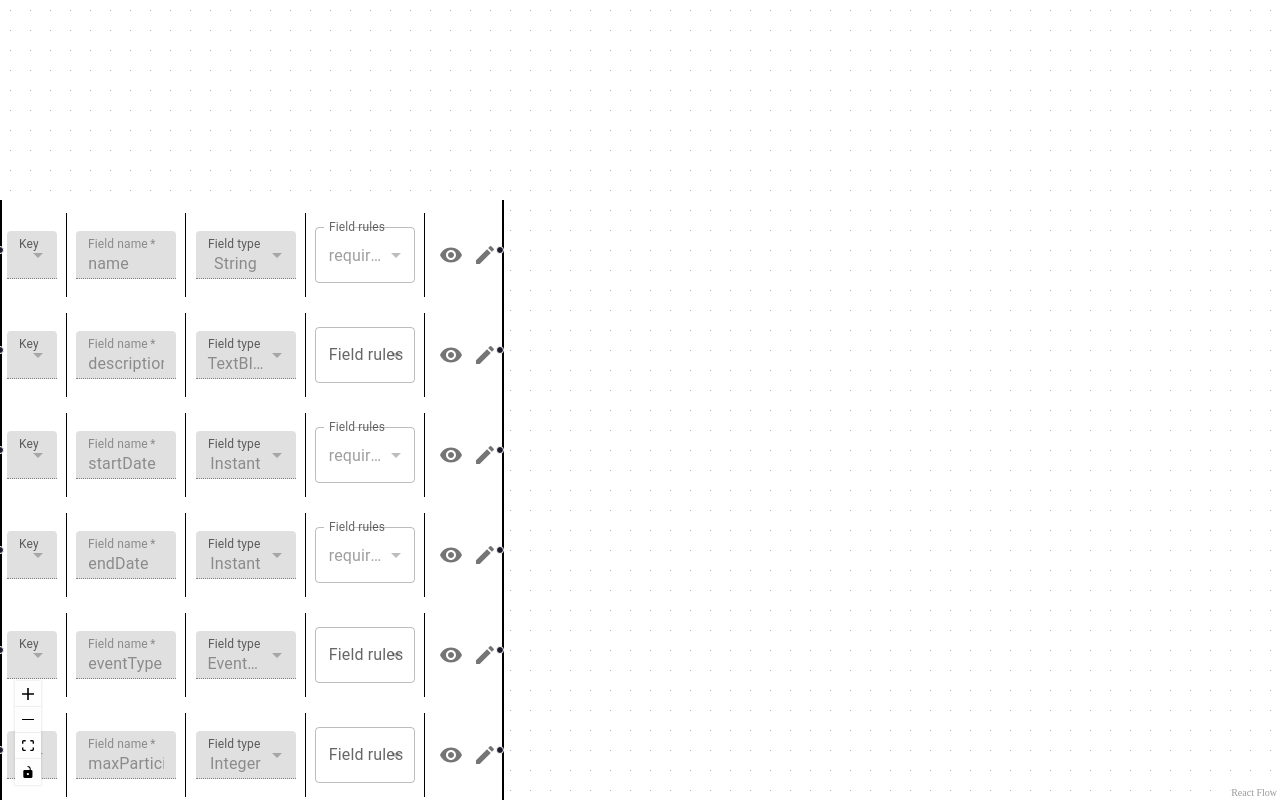
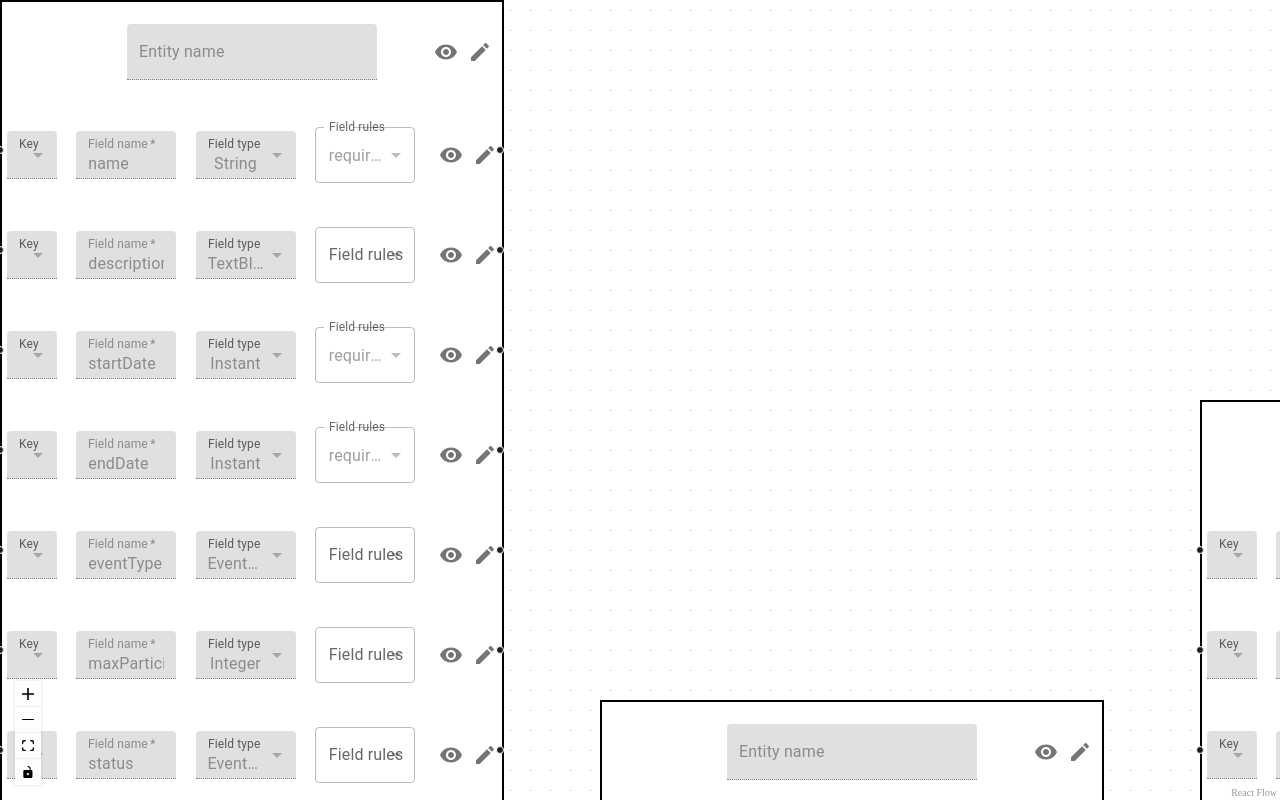
Before and after one commit to BTrifonov/er-diagram-editor, a React (Vite) app in the folder app/: page / in a window 1280 px wide. Built offline with nearby package versions, Linux system fonts and the light colour scheme.

Commit message:
Fixed issue with react flow node renderingm, working version without relationships

```diff
--- a/app/src/components/EntityField.tsx
+++ b/app/src/components/EntityField.tsx
@@ -12,6 +12,9 @@ import FieldTypeMenu from './FieldTypeMenu';
 import FieldKeyMenu from './FieldKeyMenu';
 import FieldValidateRulesMenu from './FieldValidateRulesMenu';
 
+
+//TODO: MUI dividers probably not the best solution in dragging and panning context
+//TODO: Consider using something simpler as svgs
 export default function EntityField({
     fieldName, setFieldName,
     fieldType, setFieldType,
@@ -71,12 +74,12 @@ export default function EntityField({
             </Box>
 
             {/* ------------------------------------------------------------------------------*/}
-            <Divider
+            {/* <Divider
                 orientation="vertical"
                 variant="middle"
                 flexItem
                 sx={{marginLeft: '1%', marginRight: '1%', backgroundColor: 'black'}}
-            />
+            /> */}
            {/* ------------------------------------------------------------------------------*/}
             <Box
                 sx={{
@@ -92,15 +95,13 @@ export default function EntityField({
                 />
             </Box>
             {/* ------------------------------------------------------------------------------*/}
-
-            <Divider
+            {/* <Divider
                 orientation="vertical"
                 variant="middle"
                 flexItem
-                sx={{marginLeft: '1%', marginRight: '1%', backgroundColor: 'black'}}
+                sx={{marginLeft: '1%', marginRight: '1%', backgroundColor: 'black', willChange:'transform'}}
             />
-
-
+             */}
             {/* ------------------------------------------------------------------------------*/}
             <Box
                 sx={{width:'20%'}}
@@ -116,13 +117,12 @@ export default function EntityField({
             </Box>
 
             {/* ------------------------------------------------------------------------------*/}
-            <Divider
+            {/* <Divider
                 orientation="vertical"
                 variant="middle"
                 flexItem
                 sx={{marginLeft: '1%', marginRight: '1%', backgroundColor: 'black'}}
-            />
-
+            />  */}
             {/* ------------------------------------------------------------------------------*/}
             <Box sx={{width: '20%'}}>
                 <FieldValidateRulesMenu
@@ -137,14 +137,14 @@ export default function EntityField({
 
 
             {/* ------------------------------------------------------------------------------*/}
-            <Divider
+            {/* <Divider
                 orientation="vertical"
                 variant="middle"
                 flexItem
                 sx={{marginLeft: '1%', marginRight: '1%', backgroundColor: 'black'}}
             />
 
-
+             */}
             <ModeSelector
                 editMode={editMode}
                 setEditMode={setEditMode}
--- a/app/src/components/EntityNode.tsx
+++ b/app/src/components/EntityNode.tsx
@@ -1,7 +1,10 @@
 import { Entity } from "../types/entityTypes"
 import EntityFieldNode from "./EntityFieldNode"
 import React from "react";
-import EntityHeader from "./EntityHeader";
+
+import { Box, TextField, useTheme } from "@mui/material";
+import ModeSelector from "./ModeSelector";
+
 
 interface EntityData {
     entity: Entity
@@ -18,8 +21,31 @@ interface EntityFlowNodeProps {
  * @param param0
  */
 export function EntityNode({id, data, isConnectable}:EntityFlowNodeProps) {
+    const theme = useTheme();
+
+    const [editMode, setEditMode] = React.useState<boolean>(false);
+    const [visibilityMode, setVisibilityMode] = React.useState<boolean>(false);
+    const [entityNameInput, setEntityNameInput] = React.useState<string>("");
+
     let entityFieldId: number = 0;
     const [entityCount, setEntityCount] = React.useState<number>(0);
+
+    React.useEffect(()=>{
+        if(data && data.entity)
+            setEntityNameInput(data.entity.name)
+    }, []);
+
+
+    function triggerEditMode() {
+        setVisibilityMode(false);
+        setEditMode(true);
+
+    }
+
+    function triggerVisibilityMode() {
+        setEditMode(false);
+        setVisibilityMode(true);
+    }
 
     React.useEffect(()=>{
         if(data && data.entity && data.entity.fields)
@@ -29,17 +55,63 @@ export function EntityNode({id, data, isConnectable}:EntityFlowNodeProps) {
     //An EntityFlowNode comprises many EntityFieldNodes
     return (
         <>
+        <Box
+            sx={{
+                width: '500px',
+                height: '100px',
+
+                backgroundColor: theme.palette.background.paper,
+                borderColor: 'black',
+                borderWidth: '2px',
+                borderStyle: 'solid',
+
+                display:'flex',
+                flexDirection: 'row',
+
+                alignItems: 'center',
+
+            }}
+        >
+            <Box
+                sx={{
+                    marginLeft: '25%',
+                    minWidth: '50%'
+                }}
+            >
+                <TextField fullWidth
+                    sx={{
+                        width: '100%'
+                    }}
+                    size='medium'
+                    variant='filled'
+                    label='Entity name'
+                    value={entityNameInput}
+                    disabled={!editMode}
+                    onChange={(event)=>setEntityNameInput(event.target.value)}
+                >
+                </TextField>
+            </Box>
+
+            <Box
+                sx={{
+                    marginLeft: 'auto',
+                    marginTop: '5%',
+                    marginBottom: '5%',
+                    marginRight: '1%',
+                    minWidth: '10%'
+                }}
+            >
+                <ModeSelector
+                editMode={editMode}
+                setEditMode={triggerEditMode}
+
+                visibilityMode={visibilityMode}
+                setVisibilityMode={triggerVisibilityMode}
+                />
+            </Box>
+        </Box>
             {
                 data && data.entity && data.entity.fields &&
-
-                    <EntityHeader
-                        entityName={data.entity.name}
-                        setEntityName={()=>console.log("Set entity field name")}
-                    >
-
-                    </EntityHeader>
-
-                    &&
 
                     data.entity.fields.map((field) => {
                         entityFieldId++;  // Incrementing entityFieldId in each iteration
--- a/app/src/utils/nodeGenerator.ts
+++ b/app/src/utils/nodeGenerator.ts
@@ -26,7 +26,7 @@ export function createNodes(entities: Entity[]) {
     entities.forEach((entity)=>{
       let entityFieldCount = entity.fields.length;
 
-      //Assume each entity field (row) requires 200px height
+      //Assume each entity field (row) requires 100px height
       let entityNode = createFlowNode(idCounter.toString(), posX, posY, (entityFieldCount+1)*100, 500, 'entity', entity);
 
       //push entityNode to nodes
@@ -36,7 +36,7 @@ export function createNodes(entities: Entity[]) {
       fieldIdCounter = 0;
 
       //reset posY, start below the entity header
-      posY = 100;
+      posY = 0;
 
       //console log the data entity
       console.log(entityNode.data);
@@ -46,7 +46,9 @@ export function createNodes(entities: Entity[]) {
         //These notes should be children of the entity node
 
         const entityFieldId = `parent-${entityNode.id}-field-${fieldIdCounter.toString()}`
-        let entityField = createFlowNode(entityFieldId, posX, posY+=100, 100, 500, 'entityField', field, idCounter.toString())
+
+        //TODO: here posX and posY are relative therefore posX should be 0?
+        let entityField = createFlowNode(entityFieldId, 0, posY+=100, 100, 500, 'entityField', field, idCounter.toString())
 
         //push the entity field
         nodes.push(entityField);
@@ -101,7 +103,7 @@ export function createFlowNode(id: string, posX: number, posY: number, height: n
       draggable: false,
       style: {
         height: height,
-        width: width
+        width: width,
       },
 
       type: type,
```
Also changed, not shown: app/public/test-data.json (added, +30 -0 lines), app/notes.txt (added).
